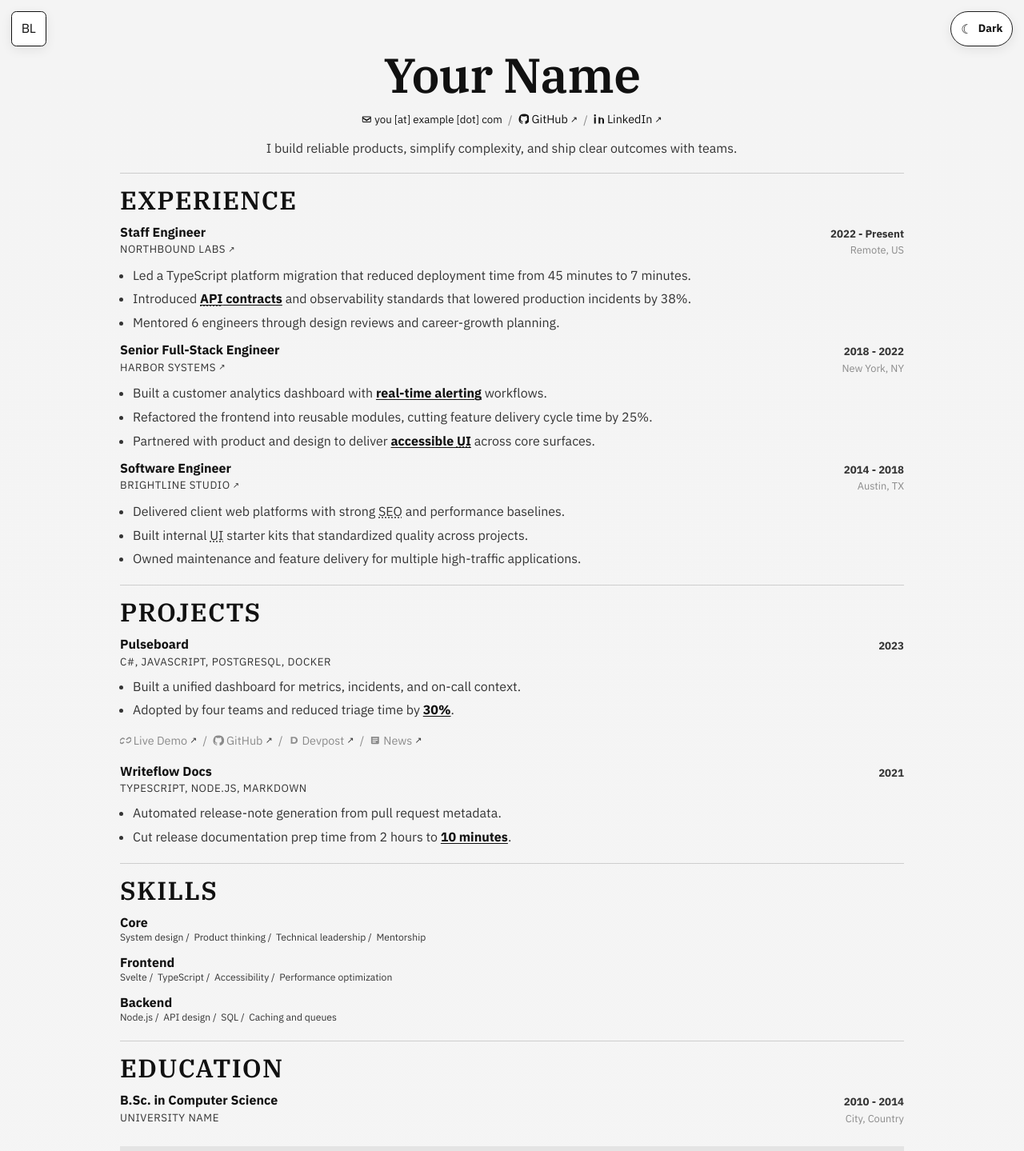
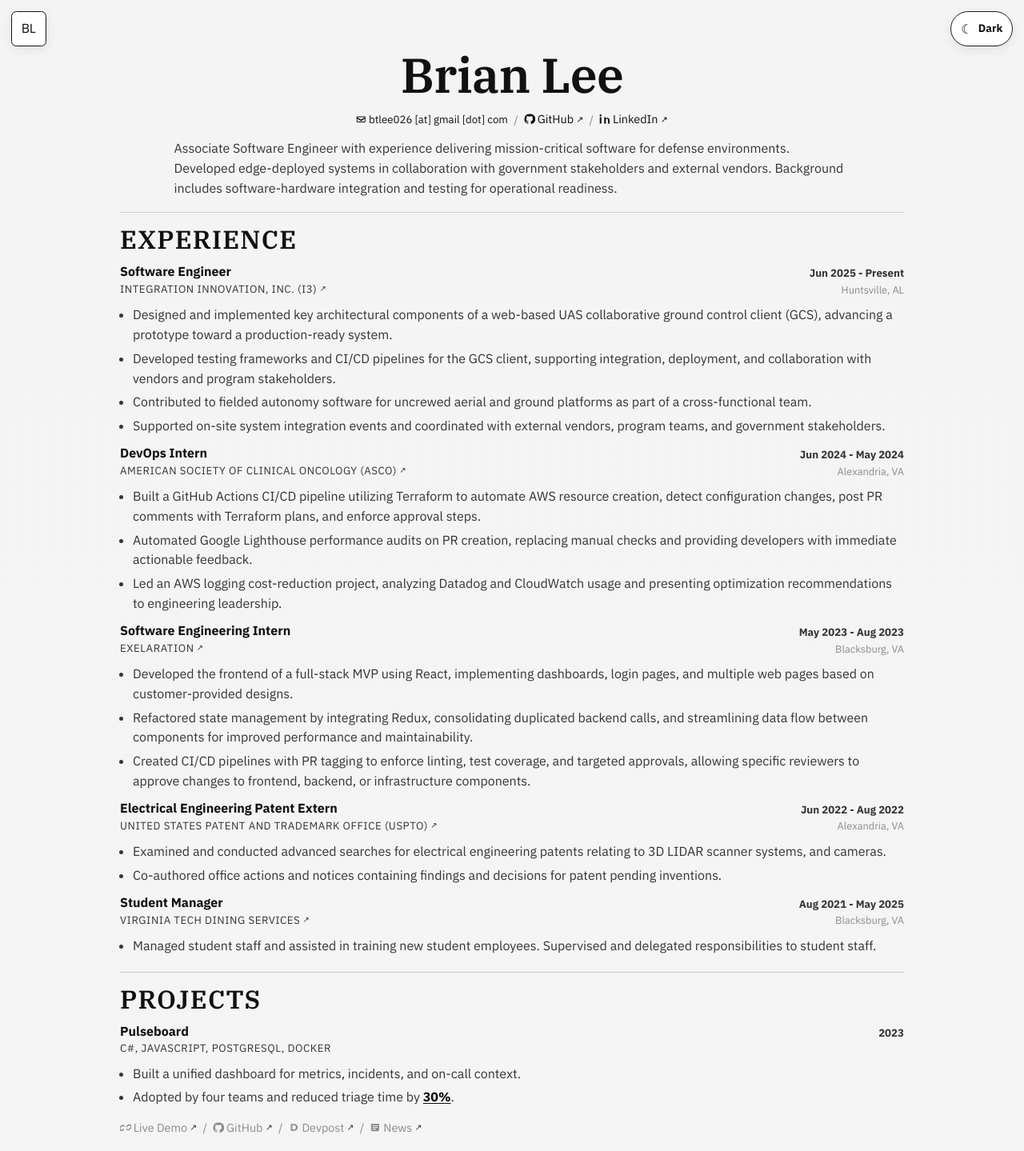
Before and after one commit to blee03/home, a Svelte app: page / in a window 1280 px wide. Shown: the top 1439 px of the page at 80% size. Built offline with nearby package versions, Linux system fonts and the light colour scheme.

Commit message:
feat: enhance profile and experience data structure, add random summary selection, and improve UI presentation

```diff
--- a/src/App.svelte
+++ b/src/App.svelte
@@ -10,6 +10,7 @@
   import type { EducationItem, Profile, ProjectItem, ResumeItem, SkillGroup } from './lib/resumeTypes'
 
   let theme: 'light' | 'dark' | 'system' = 'light'
+  let selectedSummary: string
 
   const profile = JSON.parse(profileDataRaw) as Profile
   const experience = JSON.parse(experienceDataRaw) as ResumeItem[]
@@ -47,6 +48,11 @@
     syncFavicon(nextTheme)
   }
 
+  const pickRandomSummary = () => {
+    const randomIndex = Math.floor(Math.random() * profile.summaries.length)
+    selectedSummary = profile.summaries[randomIndex]
+  }
+
   const toggleTheme = () => {
     const sequence: Array<'light' | 'dark' | 'system'> = ['light', 'dark', 'system']
     const currentIndex = sequence.indexOf(theme)
@@ -72,8 +78,11 @@
       lines.push('')
     }
 
-    lines.push('## Summary')
-    lines.push(profile.summary)
+    lines.push('## Summaries')
+    lines.push('')
+    for (const summary of profile.summaries) {
+      lines.push(`- ${summary}`)
+    }
     lines.push('')
 
     lines.push('## Experience')
@@ -126,6 +135,8 @@
   }
 
   onMount(() => {
+    pickRandomSummary()
+
     const storedTheme = localStorage.getItem('theme') as 'light' | 'dark' | 'system' | null
     const preferredTheme =
       storedTheme === 'light' || storedTheme === 'dark' || storedTheme === 'system'
@@ -161,7 +172,7 @@
 </button>
 
 <PublicResume
-  {profile}
+  profile={{ ...profile, summary: selectedSummary } as Profile}
   {experience}
   {projects}
   {skillGroups}
--- a/src/app.css
+++ b/src/app.css
@@ -259,7 +259,7 @@
 
 .summary-section {
   text-align: left;
-  max-width: 64ch;
+  max-width: 88ch;
   margin: 0.3rem auto 1.1rem;
 }
 
@@ -430,6 +430,10 @@
 .education-card {
   display: grid;
   gap: 0.16rem;
+}
+
+.education-minor {
+  margin-top: 0.45rem;
 }
 
 .footer {
@@ -639,6 +643,7 @@
   }
 
   .summary-section {
+    max-width: 100%;
     margin: 0.2rem auto 0.8rem;
   }
 
--- a/src/data/education.json
+++ b/src/data/education.json
@@ -1,9 +1,10 @@
 [
   {
-    "id": "university-computer-science",
-    "school": "University Name",
-    "degree": "B.Sc. in Computer Science",
-    "location": "City, Country",
-    "date": "2010 - 2014"
+    "id": "vt",
+    "school": "Virginia Tech",
+    "degree": "Bachelor of Science in Computer Engineering and Minor in Computer Science",
+    "location": "Blacksburg, VA",
+    "date": "Aug 2021 - May 2025",
+    "minor": "Computer Science"
   }
 ]
--- a/src/data/experience.json
+++ b/src/data/experience.json
@@ -1,41 +1,65 @@
 [
   {
-    "id": "northbound-labs-staff-engineer",
-    "name-of-company": "Northbound Labs",
-    "companyUrl": "https://northboundlabs.com",
-    "role": "Staff Engineer",
-    "location": "Remote, US",
-    "date": "2022 - Present",
+    "id": "i3",
+    "name-of-company": "Integration Innovation, Inc. (i3)",
+    "companyUrl": "https://i3-corps.com/",
+    "role": "Software Engineer",
+    "location": "Huntsville, AL",
+    "date": "Jun 2025 - Present",
     "details": [
-      "Led a TypeScript platform migration that reduced deployment time from 45 minutes to 7 minutes.",
-      "Introduced **API contracts** and observability standards that lowered production incidents by 38%.",
-      "Mentored 6 engineers through design reviews and career-growth planning."
+      "Designed and implemented key architectural components of a web-based UAS collaborative ground control client (GCS), advancing a prototype toward a production-ready system.",
+      "Developed testing frameworks and CI/CD pipelines for the GCS client, supporting integration, deployment, and collaboration with vendors and program stakeholders.",
+      "Contributed to fielded autonomy software for uncrewed aerial and ground platforms as part of a cross-functional team.",
+      "Supported on-site system integration events and coordinated with external vendors, program teams, and government stakeholders."
     ]
   },
   {
-    "id": "harbor-systems-senior-engineer",
-    "name-of-company": "Harbor Systems",
-    "companyUrl": "https://harborsystems.com",
-    "role": "Senior Full-Stack Engineer",
-    "location": "New York, NY",
-    "date": "2018 - 2022",
+    "id": "asco",
+    "name-of-company": "American Society of Clinical Oncology (ASCO)",
+    "companyUrl": "https://asco.org/",
+    "role": "DevOps Intern",
+    "location": "Alexandria, VA",
+    "date": "Jun 2024 - May 2024",
     "details": [
-      "Built a customer analytics dashboard with **real-time alerting** workflows.",
-      "Refactored the frontend into reusable modules, cutting feature delivery cycle time by 25%.",
-      "Partnered with product and design to deliver **accessible UI** across core surfaces."
+      "Built a GitHub Actions CI/CD pipeline utilizing Terraform to automate AWS resource creation, detect configuration changes, post PR comments with Terraform plans, and enforce approval steps.",
+      "Automated Google Lighthouse performance audits on PR creation, replacing manual checks and providing developers with immediate actionable feedback.",
+      "Led an AWS logging cost-reduction project, analyzing Datadog and CloudWatch usage and presenting optimization recommendations to engineering leadership."
     ]
   },
   {
-    "id": "brightline-software-engineer",
-    "name-of-company": "Brightline Studio",
-    "companyUrl": "https://brightlinestudio.com",
-    "role": "Software Engineer",
-    "location": "Austin, TX",
-    "date": "2014 - 2018",
+    "id": "exelaration",
+    "name-of-company": "Exelaration",
+    "companyUrl": "https://exelaration.org",
+    "role": "Software Engineering Intern",
+    "location": "Blacksburg, VA",
+    "date": "May 2023 - Aug 2023",
     "details": [
-      "Delivered client web platforms with strong SEO and performance baselines.",
-      "Built internal UI starter kits that standardized quality across projects.",
-      "Owned maintenance and feature delivery for multiple high-traffic applications."
+      "Developed the frontend of a full-stack MVP using React, implementing dashboards, login pages, and multiple web pages based on customer-provided designs.",
+      "Refactored state management by integrating Redux, consolidating duplicated backend calls, and streamlining data flow between components for improved performance and maintainability.",
+      "Created CI/CD pipelines with PR tagging to enforce linting, test coverage, and targeted approvals, allowing specific reviewers to approve changes to frontend, backend, or infrastructure components."
+    ]
+  },
+  {
+    "id": "uspto",
+    "name-of-company": "United States Patent and Trademark Office (USPTO)",
+    "companyUrl": "https://www.uspto.gov",
+    "role": "Electrical Engineering Patent Extern",
+    "location": "Alexandria, VA",
+    "date": "Jun 2022 - Aug 2022",
+    "details": [
+      "Examined and conducted advanced searches for electrical engineering patents relating to 3D LIDAR scanner systems, and cameras.",
+      "Co-authored office actions and notices containing findings and decisions for patent pending inventions."
+    ]
+  },
+  {
+    "id": "vt-dining",
+    "name-of-company": "Virginia Tech Dining Services",
+    "companyUrl": "https://dining.vt.edu",
+    "role": "Student Manager",
+    "location": "Blacksburg, VA",
+    "date": "Aug 2021 - May 2025",
+    "details": [
+      "Managed student staff and assisted in training new student employees. Supervised and delegated responsibilities to student staff."
     ]
   }
 ]
--- a/src/data/profile.json
+++ b/src/data/profile.json
@@ -1,8 +1,13 @@
 {
-  "name": "Your Name",
-  "email": "you [at] example [dot] com",
-  "website": "https://yourdomain.com",
-  "linkedin": "https://linkedin.com/in/your-handle",
-  "github": "https://github.com/your-handle",
-  "summary": "I build reliable products, simplify complexity, and ship clear outcomes with teams."
+  "name": "Brian Lee",
+  "email": "btlee026 [at] gmail [dot] com",
+  "website": "https://blee03.github.io/home/",
+  "linkedin": "https://linkedin.com/in/blee03/",
+  "github": "https://github.com/blee03/",
+  "summaries": [
+    "Associate Software Engineer with experience delivering mission-critical software for defense environments. Developed edge-deployed systems in collaboration with government stakeholders and external vendors. Background includes software-hardware integration and testing for operational readiness.",
+    "Associate Software Engineer with experience developing fielded autonomy software and real-time systems for unmanned aerial systems (UAS). Owned development of a ground control station client from prototype to production. Background includes software-hardware integration and testing for deployed systems.",
+    "Associate Software Engineer with experience developing features and taking web applications from prototype to production. Designed and implemented CI/CD pipelines, established development processes, and shipped production-ready code to accelerate team productivity in fast-paced environments.",
+    "Associate Software Engineer with experience owning features from design through production. Built CI/CD pipelines, implemented development processes, and deployed software to improve team velocity and reliability. Collaborated cross-functionally to deliver high-impact projects."
+  ]
 }
--- a/src/lib/PublicResume.svelte
+++ b/src/lib/PublicResume.svelte
@@ -112,7 +112,9 @@
   </header>
 
   <section class="summary-section" aria-label="Professional summary">
-    <p>{@html formatSummary(profile.summary)}</p>
+    {#if profile.summary}
+      <p>{@html formatSummary(profile.summary)}</p>
+    {/if}
   </section>
 
   <section class="section-block experience-section" aria-labelledby="experience-heading">
@@ -228,6 +230,9 @@
               <p class="location">{item.location}</p>
             </div>
           </div>
+          {#if item.minor}
+            <p class="education-minor"><strong class="emphasis">Minor:</strong> {item.minor}</p>
+          {/if}
         </article>
       {/each}
     </div>
--- a/src/lib/resumeTypes.ts
+++ b/src/lib/resumeTypes.ts
@@ -23,7 +23,8 @@
   website?: string
   linkedin?: string
   github?: string
-  summary: string
+  summaries: string[]
+  summary?: string
 }
 
 export type SkillGroup = {
@@ -37,4 +38,5 @@
   degree: string
   location: string
   date: string
+  minor?: string
 }
```
